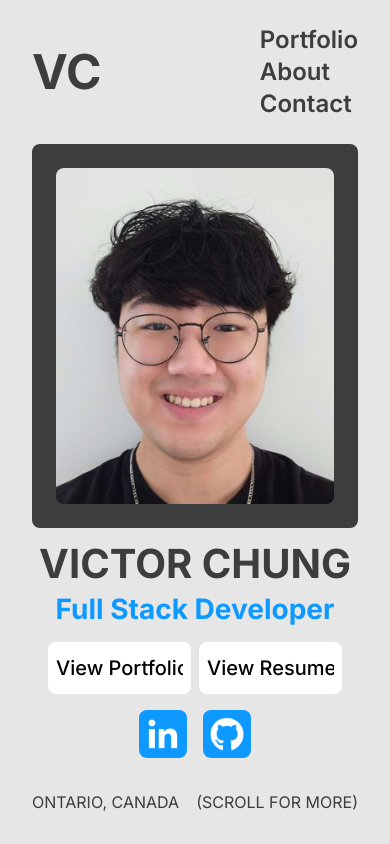
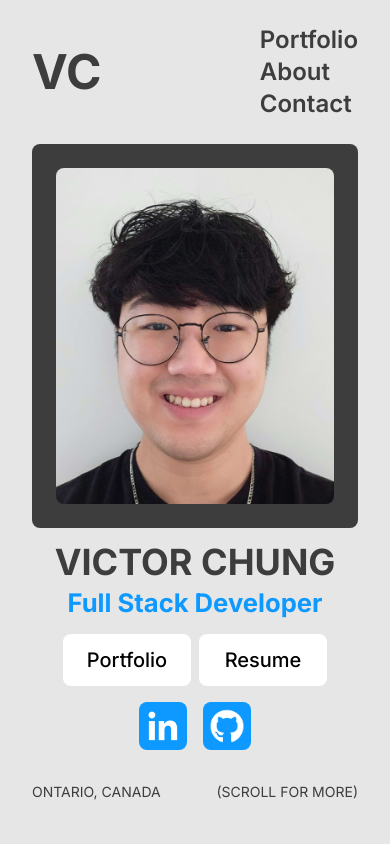
Before and after one commit to TheVicBro/portfolio, a Next.js app: page / in a window 390 px wide. Shown: the top 844 px of the page. Built offline with nearby package versions, Linux system fonts and the light colour scheme.

Commit message:
Remove "View" from buttons when on mobile

```diff
--- a/src/app/globals.css
+++ b/src/app/globals.css
@@ -10,7 +10,7 @@ html {
   background: #E6E6E6;
   --padding-left: 0.5rem;
   --padding-right: 0.5rem;
-  --width: 10rem;
+  --width: 8rem;
   --width-social: 3rem;
 }
 
--- a/src/app/page.tsx
+++ b/src/app/page.tsx
@@ -16,6 +16,7 @@ type FormData = {
 export default function Home() {
   const { scrollY } = useScroll();
   const [scrollRange, setScrollRange] = useState({ start: 0, end: 1500 });
+  const [isLg, setIsLg] = useState(window.innerWidth >= 1024);
 
   useEffect(() => {
     const handleResize = () => {
@@ -245,7 +246,7 @@ export default function Home() {
                     whileTap={{ scale: 0.85 }}
                     onClick={() => portfolioRef.current?.scrollIntoView({ behavior: 'smooth' })}
                   >
-                    <p className="line-clamp-1">View Portfolio</p>
+                    <p className="line-clamp-1">{isLg ? 'View Portfolio' : 'Portfolio'}</p>
                   </motion.button>
                   <motion.button
                     className="rounded-lg bg-white 5xl:text-3xl lg:text-2xl text-xl font-medium 5xl:py-6 lg:py-4 py-3 overflow-hidden whitespace-nowrap"
@@ -255,7 +256,7 @@ export default function Home() {
                     transition={{ duration: 1, ease: "easeOut" }}
                     onClick={openResume}
                   >
-                    <p className="line-clamp-1">View Resume</p>
+                    <p className="line-clamp-1">{isLg ? 'View Resume' : 'Resume'}</p>
                   </motion.button>
                 </div>
               </div>
@@ -310,7 +311,7 @@ export default function Home() {
           </div>
         </div>
         <div className="relative">
-          <div className="flex 5xl:mt-64 lg:mt-48 mt-8 lg:px-48 px-8 justify-between text-lightblack">
+          <div className="flex lg:text-md text-sm 5xl:mt-64 lg:mt-48 mt-8 lg:px-48 px-8 justify-between text-lightblack">
             <div>ONTARIO, CANADA</div>
             <div>(SCROLL FOR MORE)</div>
           </div>
--- a/tailwind.config.ts
+++ b/tailwind.config.ts
@@ -14,8 +14,8 @@ const config: Config = {
           "conic-gradient(from 180deg at 50% 50%, var(--tw-gradient-stops))",
       },
       fontSize: {
-        '2.5xl': '1.75rem',
-        '4.5xl': '2.5rem',
+        '2.5xl': '1.6rem',
+        '4.5xl': '2.25rem',
         '8.5xl': '7rem',
         '9xl': '9rem',
         '10xl': '10rem',
```
